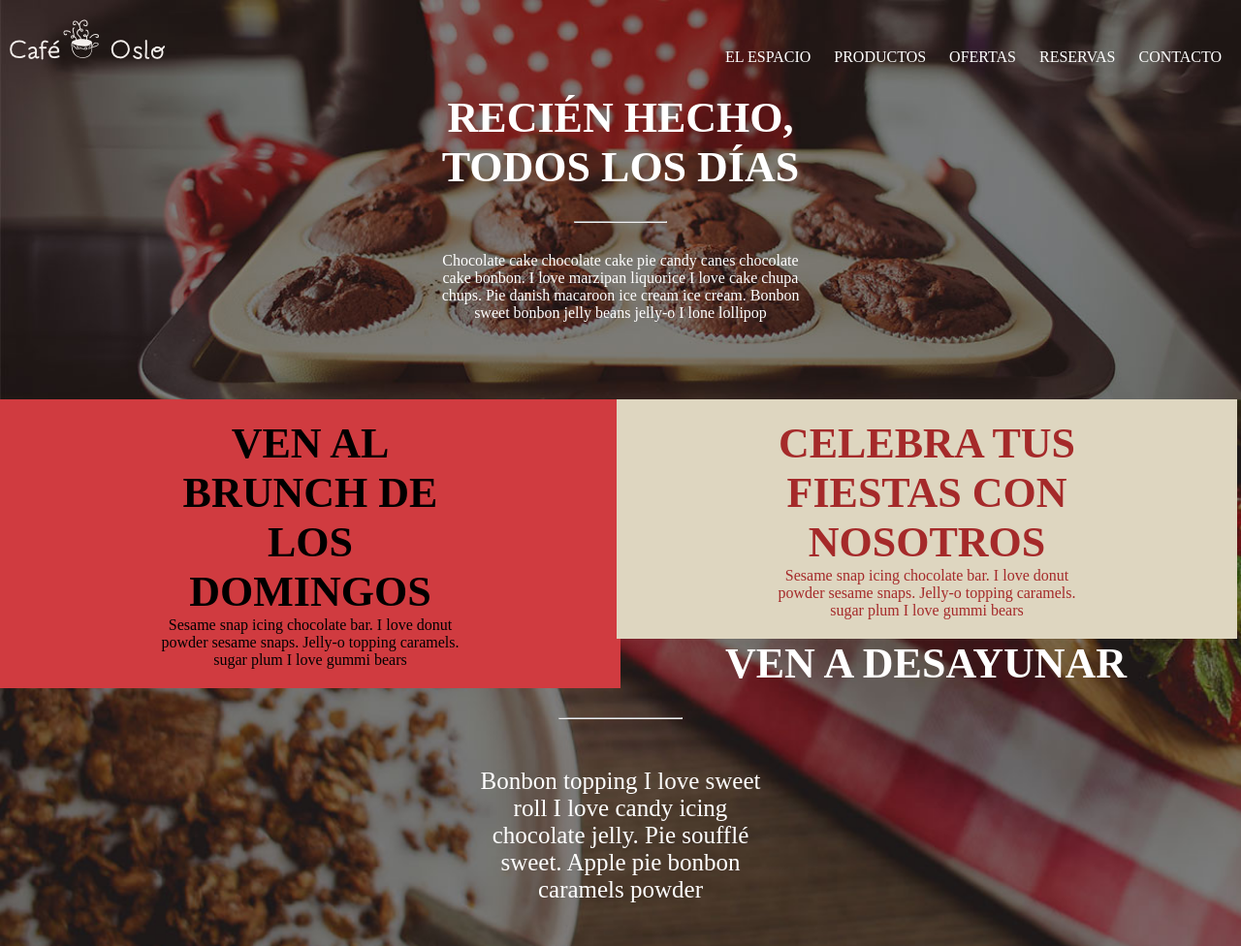
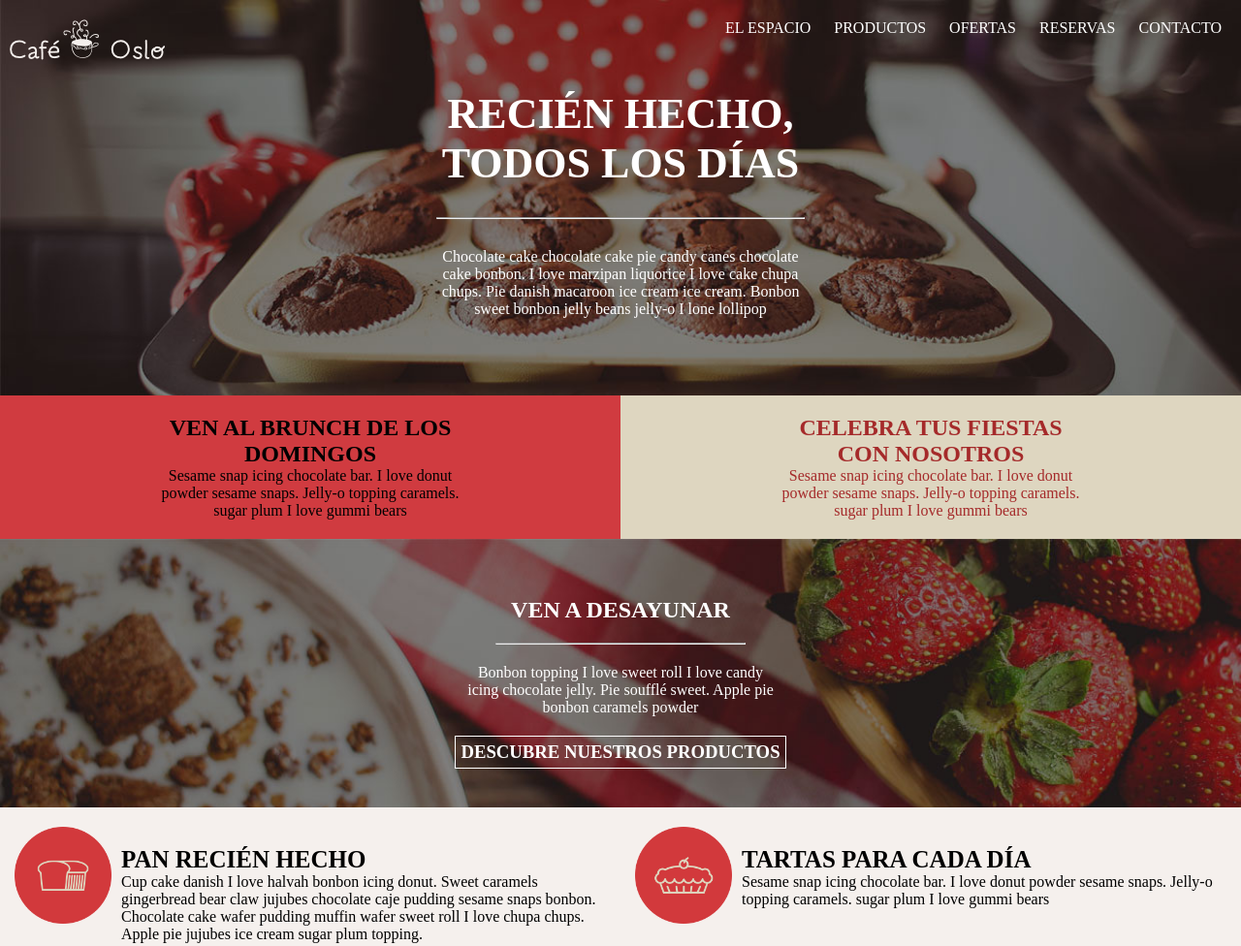
Before and after one commit to anyeloert/proyectoresponsive, a plain HTML site: page proyecto/proyecto.html in a window 1280 px wide. Shown: the top 976 px of the page at 97% size. Drawn offline with Linux system fonts and the light colour scheme.

Commit message:
se terminó el proyecto

```diff
--- a/proyecto/css/proyecto.css
+++ b/proyecto/css/proyecto.css
@@ -5,27 +5,71 @@ body {
     padding: 0;
 }
 
+.container {
+    max-width: 800px;
+    display: flex;
+    flex-direction: column;
+    justify-content: flex-start;
+}
+
 .header {
-    position: relative;
-    max-width: 600px;
     background-image: url('../Imagenes/Fondo1.jpg');
     background-size: cover;
     color: white;
     padding: 20px 10px 80px 10px;
 }
 
-h2 {
+.logomenu {
+    position: relative;
+    display: flex;
+    justify-content: space-between;
+}
+
+.logomenu img {
+    position: relative;
+    height: 42px;
+}
+
+.menu {
+    position: absolute;
+    top: 0;
+    right: 0;
+    display: flex;
+    flex-direction: column;
+}
+
+.menu div {
+    align-self: flex-end;
+}
+
+.menu span {
+    background-color: #d03b40ed;
+    height: 30px;
+    width: 30px
+}
+
+ul {
+    display: none;
+}
+
+ul li {
+    border: 1px solid black;
+    background-color: #d03b40ed;
+    padding: 10px;
+    list-style-type: none;
+}
+
+.header h2 {
     font-size: 44px;
 }
 
-h2,
-p,
-h3.nuestrosProductos {
+.header h2,
+.header p {
     margin-top: 30px;
     text-align: center;
 }
 
-hr {
+.header hr {
     margin: auto;
     margin-top: 30px;
 }
@@ -34,63 +78,63 @@ span {
     font-size: 30px;
 }
 
-.icono {
-    position: absolute;
-    right: 10px;
-    top: 20px;
-    background-color: #d03b40ed;
-    height: 30px;
-    width: 30px
-}
-
-ul {
-    position: absolute;
-    right: 10px;
-    top: 50px;
-    display: none;
-}
-
-ul li {
-    border: 1px solid black;
-    background-color: #d03b40ed;
-    padding: 10px;
-}
-
-.secondHeader {
-    max-width: 620px;
-    margin: 0;
-}
-
-.secondHeader h2 {
-    font-size: 28ps;
+.disappear {
+    right: 0;
+    display: block;
+    list-style-type: none;
 }
 
 .secondHeaderA {
     background-color: #d03b40;
+}
+
+.secondHeader {
     padding: 20px 10px;
+    text-align: center;
 }
 
 .secondHeaderB {
     background-color: #ded6c0;
-    padding: 20px 10px;
     color: brown;
 }
 
+.secondHeader h2,
+.secondHeader p {
+    width: 50%;
+    margin: auto;
+}
+
 .present2 {
-    max-width: 600px;
+    display: flex;
+    flex-direction: column;
     background-image: url('../Imagenes/Fondo2.jpg');
     background-size: cover;
     color: white;
-    padding: 20px 10px 60px 10px;
+    padding: 40px 0;
 }
 
-h3.nuestrosProductos {
+.nuestrosProductos {
     border: 1px solid white;
-    margin: 10% 20%;
+    margin: 20px auto 0 auto;
+    text-align: center;
+    width: fit-content;
+    padding: 5px 5px;
+}
+
+.present2 h2,
+.present2 p {
+    text-align: center;
+    margin: 20px auto 0 auto;
+    width: 55%;
+}
+
+.present2 hr {
+    text-align: center;
+    margin: 20px auto 0 auto;
+    width: 10%;
 }
 
 .pan {
-    max-width: 600px;
     background-color: #f5f0ed;
     padding: 20px 10px 40px 10px;
 }
@@ -117,7 +161,6 @@ h3.nuestrosProductos {
 }
 
 .footer {
-    max-width: 600px;
     background-color: black;
     color: white;
     padding: 40px 10px;
@@ -131,17 +174,10 @@ h3.nuestrosProductos {
     display: none;
 }
 
-.disappear {
-    position: absolute;
-    right: 10px;
-    top: 50px;
-    display: block;
-    list-style-type: none;
-}
-
-@media screen and (min-width: 601px) {
-    .header,
-    .secondHeader {
+@media screen and (min-width: 801px) {
+    .container {
+        display: flex;
+        flex-flow: row wrap;
         max-width: 100%;
     }
     .icono {
@@ -156,26 +192,33 @@ h3.nuestrosProductos {
         border: none;
         background-color: inherit;
     }
+    .header h2,
+    .header p,
+    .header hr {
+        width: 30%;
+        margin: auto;
+        margin-top: 30px;
+    }
+    .second {
+        display: flex;
+        flex-direction: row;
+    }
+    .secondHeader {
+        width: 100%;
+    }
     .secondHeaderA {
         box-sizing: border-box;
         width: 50%;
-        top: 0;
-        max-height: 100%;
-        float: left;
+        height: 100%;
+        display: inline-block;
         overflow: hidden;
     }
     .secondHeaderB {
         box-sizing: border-box;
         width: 50%;
-        margin-left: -4px;
-        top: 0;
-        max-height: 100%;
-        float: left;
+        height: 100%;
+        display: inline-block;
         overflow: hidden;
-    }
-    .encab {
-        max-width: 30%;
-        margin: auto;
     }
     .secondHeader h2,
     .secondHeader p {
@@ -183,31 +226,35 @@ h3.nuestrosProductos {
         margin: auto;
     }
     .present2 {
-        box-sizing: border-box;
-        max-width: 100%;
+        width: 100%;
     }
-    .present2 h3,
     .present2 p {
-        max-width: 25%;
-        margin: auto;
-        margin-top: 4%;
-        font-size: 25px;
+        width: 25%;
+    }
+    .present2 hr {
+        width: 20%;
     }
     .pan {
+        display: flex;
+        flex-direction: row;
         box-sizing: border-box;
-        float: left;
-        max-width: 50%;
-        max-height: 100%;
-        overflow: hidden;
+        width: 50%;
     }
+    .pan img,
     .pan div {
-        float: left;
+        margin: 0 5px;
     }
-    .pan img {
-        margin-left: 0;
+    .second {
+        display: flex;
+        flex-direction: row;
     }
-    .panPrincipal {
-        height: auto;
-        overflow: hidden;
+    .footer {
+        width: 100%;
+    }
+    .footer br {
+        display: none;
+    }
+    .footer span {
+        display: inline;
     }
 }
--- a/proyecto/proyecto.html
+++ b/proyecto/proyecto.html
@@ -8,8 +8,11 @@
 </head>
 
 <body>
+    <div class="container">
         <div class="header">
+            <div class="logomenu">
                 <img src='./Imagenes/Logo.png'>
+                <div class="menu">
                     <div class="icono">
                         <span class="icon-menu"></span>
                     </div>
@@ -20,33 +23,32 @@
                         <li>RESERVAS</li>
                         <li>CONTACTO</li>
                     </ul>
-        <div class="encab">
+                </div>
+            </div>
             <h2>RECIÉN HECHO, TODOS LOS DÍAS</h2>
             <hr size=2 width=25%>
             <p>Chocolate cake chocolate cake pie candy canes chocolate cake bonbon. I love marzipan liquorice I love cake chupa chups. Pie danish macaroon ice cream ice cream. Bonbon sweet bonbon jelly beans jelly-o I lone lollipop
             </p>
         </div>
-    </div>
-    <div class="secondHeader">
-        <div class="secondHeaderA">
+        <div class="secondHeaderA secondHeader">
             <h2>VEN AL BRUNCH DE LOS DOMINGOS</h2>
             <p>Sesame snap icing chocolate bar. I love donut powder sesame snaps. Jelly-o topping caramels. sugar plum I love gummi bears
             </p>
         </div>
-        <div class="secondHeaderB">
+        <div class="secondHeaderB secondHeader">
             <h2>CELEBRA TUS FIESTAS CON NOSOTROS</h2>
             <p>Sesame snap icing chocolate bar. I love donut powder sesame snaps. Jelly-o topping caramels. sugar plum I love gummi bears
             </p>
         </div>
-    </div>
+
         <div class="present2">
             <h2>VEN A DESAYUNAR</h2>
-        <hr size=2 width=10%>
+            <hr size=2>
             <p>Bonbon topping I love sweet roll I love candy icing chocolate jelly. Pie soufflé sweet. Apple pie bonbon caramels powder
             </p>
             <h3 class="nuestrosProductos">DESCUBRE NUESTROS PRODUCTOS</h3>
         </div>
-    <div class="panPrincipal">
+
         <div class="pan">
             <img src='./Imagenes/Icono1.png'>
             <div>
@@ -60,18 +62,18 @@
             <img src='./Imagenes/Icono2.png'>
             <div>
                 <h3>TARTAS PARA CADA DÍA</h3>
-                <p>Cup cake danish I love halvah bonbon icing donut. Sweet caramels gingerbread bear claw jujubes chocolate caje pudding sesame snaps bonbon. Chocolate cake wafer pudding muffin wafer sweet roll I love chupa chups. Apple pie jujubes ice cream
-                    sugar plum topping.
+                <p>Sesame snap icing chocolate bar. I love donut powder sesame snaps. Jelly-o topping caramels. sugar plum I love gummi bears
                 </p>
             </div>
         </div>
-    </div>
-    <div>
+
+
         <div class="pan">
             <img src='./Imagenes/Icono3.png'>
             <div>
                 <h3>PRUEBA NUESTROS DULCES</h3>
-                <p>Sesame snap icing chocolate bar. I love donut powder sesame snaps. Jelly-o topping caramels. sugar plum I love gummi bears
+                <p>Cup cake danish I love halvah bonbon icing donut. Sweet caramels gingerbread bear claw jujubes chocolate caje pudding sesame snaps bonbon. Chocolate cake wafer pudding muffin wafer sweet roll I love chupa chups. Apple pie jujubes ice cream
+                    sugar plum topping.
                 </p>
             </div>
         </div>
@@ -83,21 +85,22 @@
                 </p>
             </div>
         </div>
-    </div>
-    <div class="secondHeader">
-        <div class="secondHeaderB">
+        <div class="second">
+            <div class="secondHeaderB secondHeader">
                 <h2 class="contacto">CONTACTA CON NOSOTROS</h2>
                 <p>Si quieres hacer una reserva, tienes alguna sugerencia o simplemente o simplemente quieres saludar, escribenos a: <a href='cafeoslo@cafeoslo.com'>cafeoslo@cafeoslo.com</a>
                 </p>
             </div>
-        <div class="secondHeaderA">
+            <div class="secondHeaderA secondHeader">
                 <h2 class="contacto">¿SABES DÓNDE ESTAMOS?</h2>
                 <p>Sesame snap icing chocolate bar. I love donut powder sesame snaps. Jelly-o topping caramels. sugar plum I love gummi bears
                 </p>
             </div>
         </div>
+
         <div class="footer">
-        <p class="">Septiembre 2015. <span>-</span> Todos los derechos reservados </p>
+            <p class="">Septiembre 2015. <br><span>-</span> Todos los derechos reservados </p>
+        </div>
     </div>
 
     <script src="./script/script.js" id='hola'></script>
--- a/proyecto/script/script.js
+++ b/proyecto/script/script.js
@@ -1,5 +1,4 @@
 const menu = document.querySelector('.icono')
-const d = document.querySelector('#hola')
 
 const addClass = e => {
     e.preventDefault();
```
Lines whose indentation alone changed are shown as unchanged.
